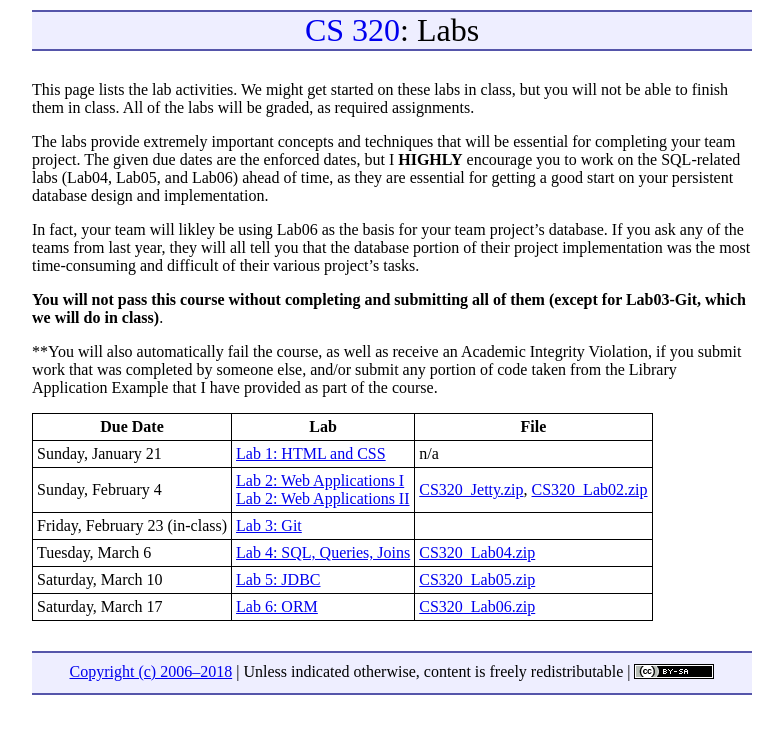
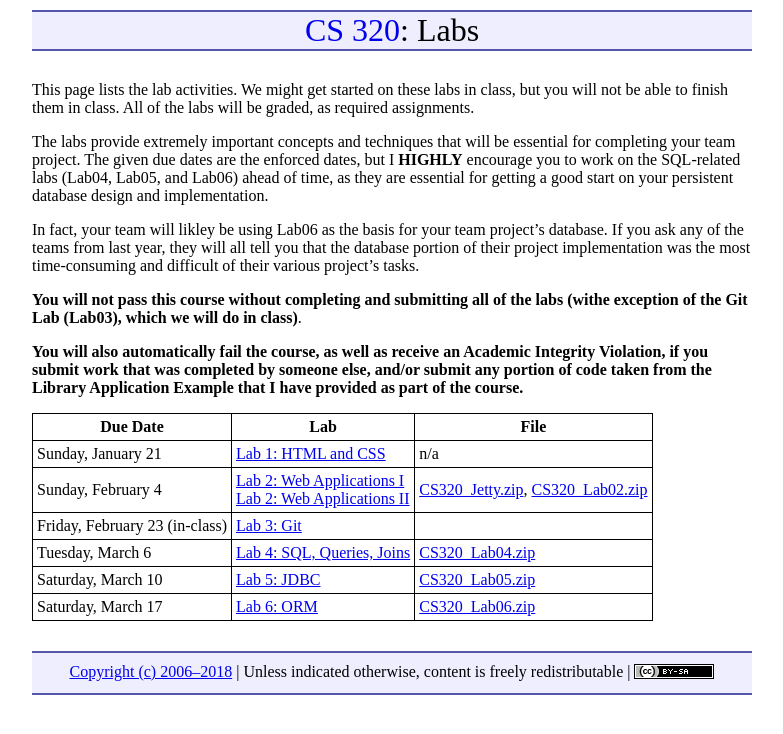
Before and after one commit to ycpcs/cs320-spring2018, a Jekyll site: the page built from labs/index.md, in a window 1280 px wide. Shown: the top 734 px of the page, without its empty margins (248-1031 px from the left). Built offline with Jekyll 4.4.1, drawn with Linux system fonts in a browser that asks for light colours.

Commit message:
adding labs

```diff
--- a/labs/index.md
+++ b/labs/index.md
@@ -9,9 +9,9 @@ The labs provide extremely important concepts and techniques that will be essent
 
 In fact, your team will likley be using Lab06 as the basis for your team project's database.  If you ask any of the teams from last year, they will all tell you that the database portion of their project implementation was the most time-consuming and difficult of their various project's tasks.
 
-**You will not pass this course without completing and submitting all of them (except for Lab03-Git, which we will do in class)**.
+**You will not pass this course without completing and submitting all of the labs (withe exception of the Git Lab (Lab03), which we will do in class)**.
 
-**You will also automatically fail the course, as well as receive an Academic Integrity Violation, if you submit work that was completed by someone else, and/or submit any portion of code taken from the Library Application Example that I have provided as part of the course.
+**You will also automatically fail the course, as well as receive an Academic Integrity Violation, if you submit work that was completed by someone else, and/or submit any portion of code taken from the Library Application Example that I have provided as part of the course.**
 
 Due Date | Lab | File
 ---- | --- | ----
```
